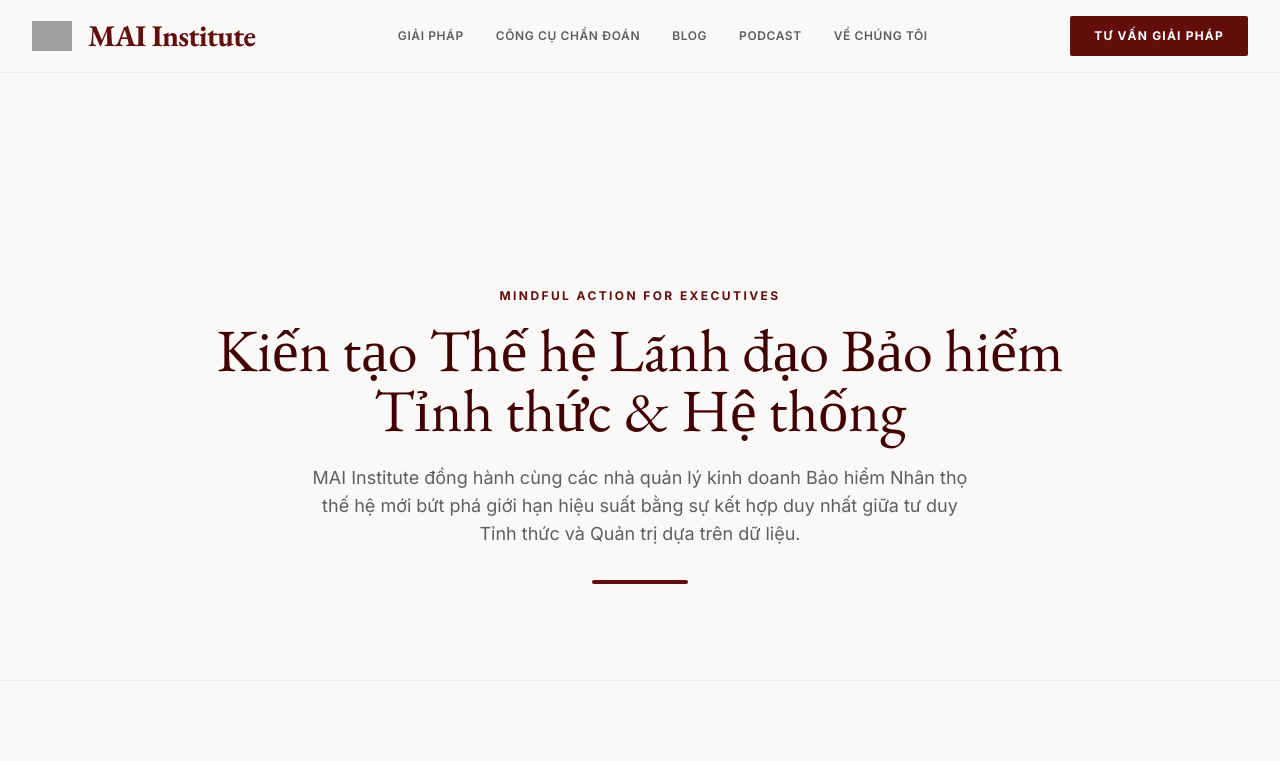
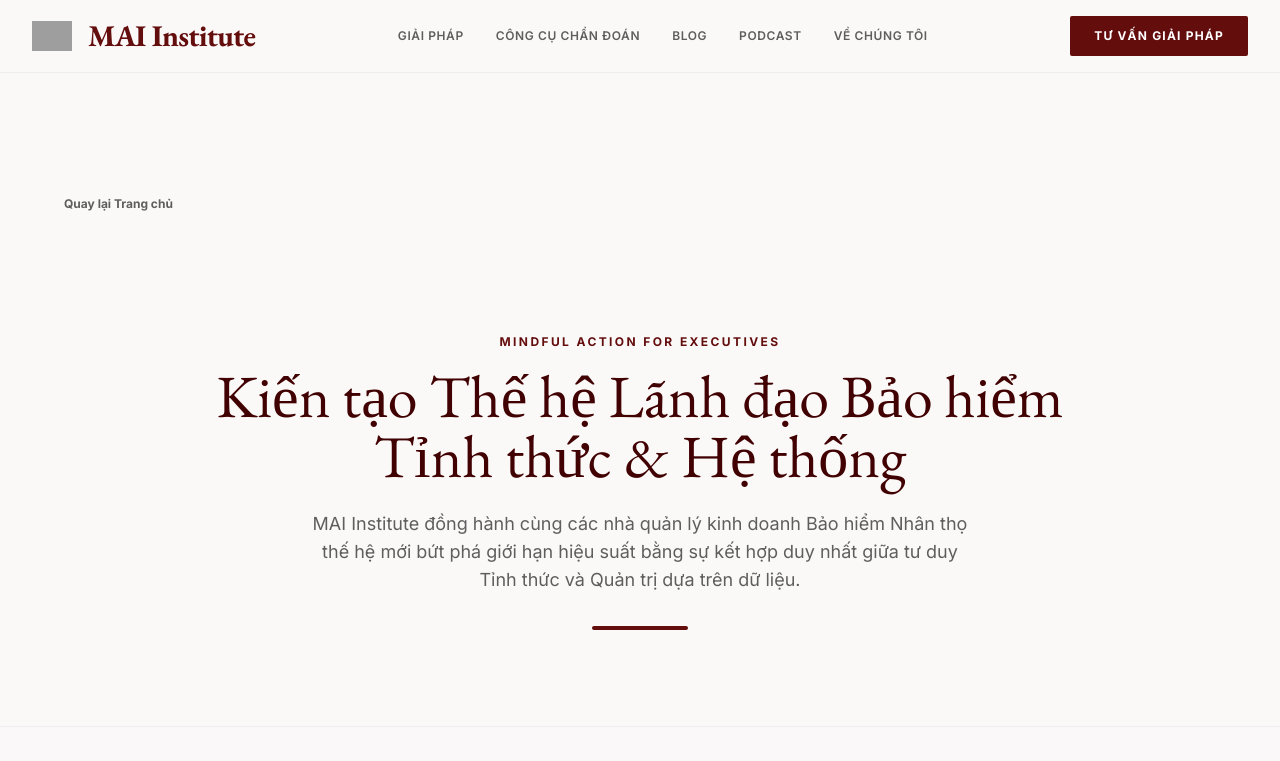
Before and after one commit to MaiNguyen1989/MAI_website, a Next.js app: page /about in a window 1280 px wide. Shown: the top 761 px of the page. Built offline with nearby package versions, Linux system fonts and the light colour scheme; grey boxes are pictures that could not be loaded.

Commit message:
feat: add 'Back to Home' buttons to Solutions, Diagnose, Blog, and About pages

```diff
--- a/src/app/(site)/about/page.tsx
+++ b/src/app/(site)/about/page.tsx
@@ -1,6 +1,7 @@
 'use client';
 
 import React, { useState } from 'react';
+import Link from 'next/link';
 import BookingModal from '@/components/shared/BookingModal';
 
 interface TabContent {
@@ -25,6 +26,17 @@ export default function AboutPage() {
 
   return (
     <div id="view-about" className="view-content bg-background min-h-screen pt-24 pb-20">
+      <div className="max-w-container-max mx-auto px-margin-desktop mb-4">
+        <Link
+          href="/"
+          className="inline-flex items-center gap-2 text-xs font-label font-bold text-secondary hover:text-heritage-maroon transition-colors group"
+        >
+          <span className="material-symbols-outlined text-[16px] group-hover:-translate-x-1 transition-transform">
+            arrow_back
+          </span>
+          Quay lại Trang chủ
+        </Link>
+      </div>
 
       {/* Hero Section */}
       <section className="py-16 md:py-24 border-b border-surface-container">
--- a/src/app/(site)/blog/page.tsx
+++ b/src/app/(site)/blog/page.tsx
@@ -1,6 +1,7 @@
 'use client';
 
 import React, { useState, useEffect } from 'react';
+import Link from 'next/link';
 import { useLocalStorage } from '@/hooks/useLocalStorage';
 import { Post } from '@/types';
 import { initialPosts } from '@/lib/mockData';
@@ -88,6 +89,17 @@ export default function BlogPage() {
     <div id="view-blog" className="view-content">
       <section className="py-12 px-margin-desktop">
         <div className="max-w-container-max mx-auto">
+          <div className="flex justify-start mb-6">
+            <Link
+              href="/"
+              className="inline-flex items-center gap-2 text-xs font-label font-bold text-secondary hover:text-heritage-maroon transition-colors group"
+            >
+              <span className="material-symbols-outlined text-[16px] group-hover:-translate-x-1 transition-transform">
+                arrow_back
+              </span>
+              Quay lại Trang chủ
+            </Link>
+          </div>
           <div className="text-center mb-12">
             <span className="font-label text-xs font-bold text-heritage-maroon uppercase tracking-widest block mb-2">
               Thought Leadership
--- a/src/app/(site)/diagnose/page.tsx
+++ b/src/app/(site)/diagnose/page.tsx
@@ -1,6 +1,7 @@
 'use client';
 
 import React, { useState } from 'react';
+import Link from 'next/link';
 import { Question, Lead, LeadScores } from '@/types';
 import { initialQuestions } from '@/lib/mockData';
 import RadarChart from '@/components/charts/RadarChart';
@@ -493,6 +494,17 @@ export default function DiagnosePage() {
   return (
     <div id="view-diagnose" className="view-content py-12 px-margin-desktop min-h-[85vh] flex items-center">
       <div className="max-w-[750px] w-full mx-auto bg-zen-white border border-surface-container rounded-lg shadow-sm p-8 md:p-12 relative">
+        <div className="mb-6">
+          <Link
+            href="/"
+            className="inline-flex items-center gap-2 text-xs font-label font-bold text-secondary hover:text-heritage-maroon transition-colors group"
+          >
+            <span className="material-symbols-outlined text-[16px] group-hover:-translate-x-1 transition-transform">
+              arrow_back
+            </span>
+            Quay lại Trang chủ
+          </Link>
+        </div>
 
         {/* Step 1: Chọn vai trò */}
         {step === 1 && (
--- a/src/app/(site)/solutions/page.tsx
+++ b/src/app/(site)/solutions/page.tsx
@@ -3,6 +3,7 @@
 import React, { useState, useEffect, Suspense } from 'react';
 import { useSearchParams } from 'next/navigation';
 import BookingModal from '@/components/shared/BookingModal';
+import Link from 'next/link';
 
 interface Milestone {
   stage: string;
@@ -238,6 +239,17 @@ function SolutionsContent() {
       {/* Header */}
       <section className="py-16 px-margin-desktop bg-paper-grey/20">
         <div className="max-w-container-max mx-auto text-center">
+          <div className="flex justify-start mb-6">
+            <Link
+              href="/"
+              className="inline-flex items-center gap-2 text-xs font-label font-bold text-secondary hover:text-heritage-maroon transition-colors group"
+            >
+              <span className="material-symbols-outlined text-[16px] group-hover:-translate-x-1 transition-transform">
+                arrow_back
+              </span>
+              Quay lại Trang chủ
+            </Link>
+          </div>
           <span className="font-label text-xs font-bold text-heritage-maroon uppercase tracking-widest block mb-2 animate-fadeIn">
             Career Orientation &amp; Programs
           </span>
```
